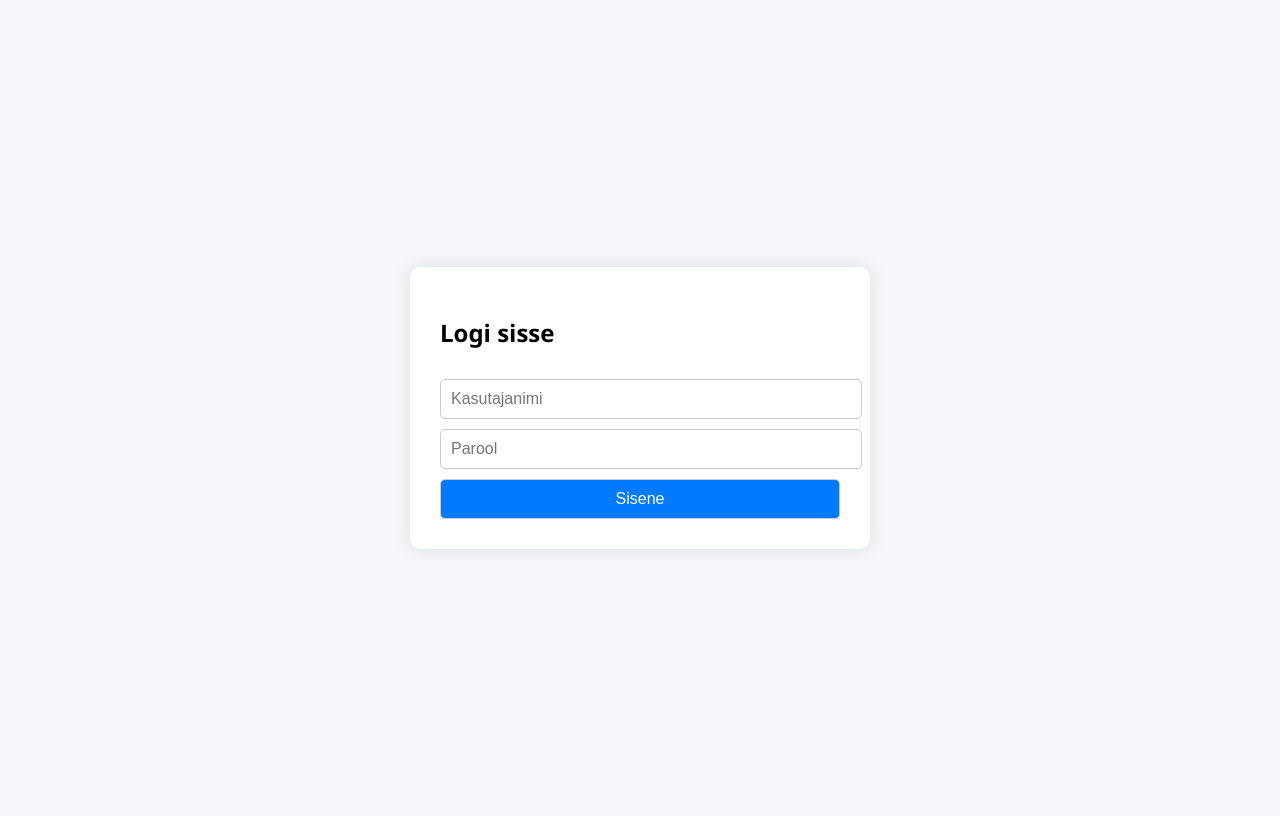
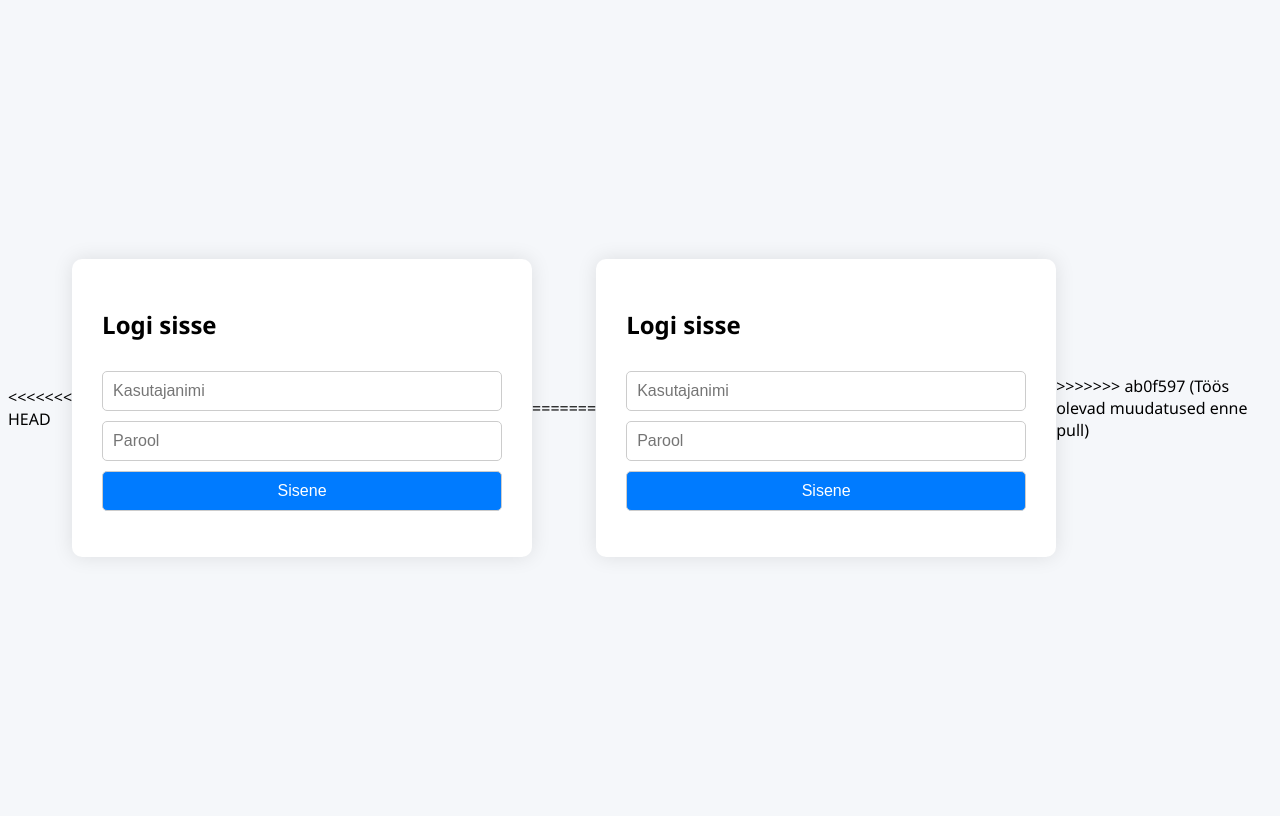
Before and after one commit to MaarjaLT/isikukood_kontroll_web, a Flask app: page /login in a window 1280 px wide. Run offline with Flask 3, Linux system fonts and the light colour scheme.

Commit message:
Töös olevad muudatused enne pull

```diff
--- a/templates/login.html
+++ b/templates/login.html
@@ -1,3 +1,4 @@
+<<<<<<< HEAD
 <!DOCTYPE html>
 <html lang="et">
 <head>
@@ -59,4 +60,67 @@
     </form>
   </div>
 </body>
+=======
+<!DOCTYPE html>
+<html lang="et">
+<head>
+  <meta charset="UTF-8">
+  <meta name="viewport" content="width=device-width, initial-scale=1.0">
+  <title>Logi sisse</title>
+  <style>
+    body {
+      font-family: 'Segoe UI', sans-serif;
+      background: #f5f7fa;
+      display: flex;
+      justify-content: center;
+      align-items: center;
+      height: 100vh;
+    }
+    .login-box {
+      background: white;
+      padding: 30px;
+      border-radius: 10px;
+      box-shadow: 0 0 20px rgba(0,0,0,0.1);
+      max-width: 400px;
+      width: 100%;
+    }
+    h2 {
+      margin-bottom: 20px;
+    }
+    input, button {
+      width: 100%;
+      padding: 10px;
+      margin-top: 10px;
+      font-size: 16px;
+      border: 1px solid #ccc;
+      border-radius: 5px;
+    }
+    button {
+      background-color: #007BFF;
+      color: white;
+      cursor: pointer;
+    }
+    button:hover {
+      background-color: #0056b3;
+    }
+    .error {
+      color: red;
+      margin-top: 10px;
+    }
+  </style>
+</head>
+<body>
+  <div class="login-box">
+    <h2>Logi sisse</h2>
+    <form method="post">
+      <input type="text" name="username" placeholder="Kasutajanimi" required>
+      <input type="password" name="password" placeholder="Parool" required>
+      <button type="submit">Sisene</button>
+      {% if error %}
+        <p class="error">{{ error }}</p>
+      {% endif %}
+    </form>
+  </div>
+</body>
+>>>>>>> ab0f597 (Töös olevad muudatused enne pull)
 </html>
```
Also changed, not shown: templates/index.html.html (renamed from templates/index.html), 1 other file.
